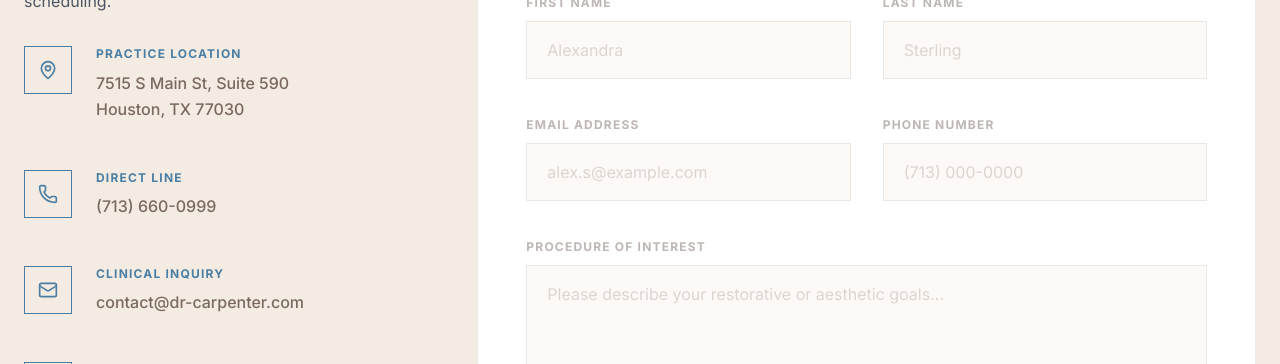
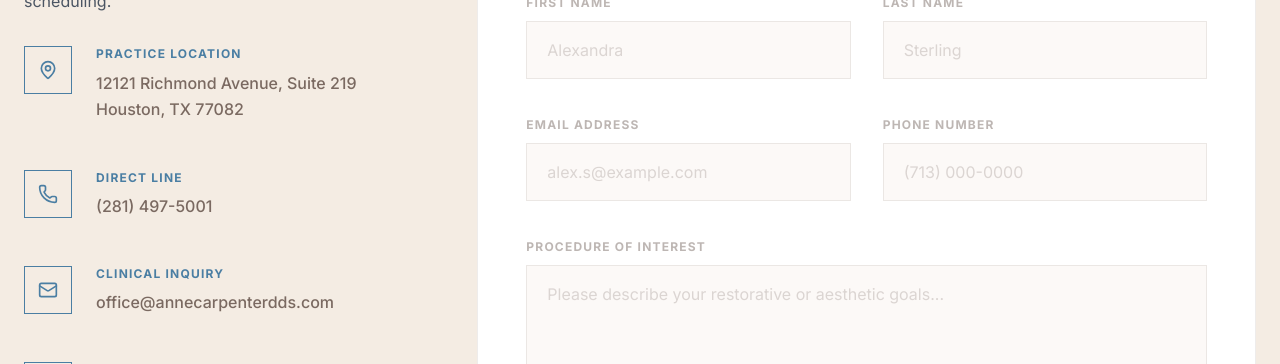
Before and after one commit to boredluisj/carpenter-dental-demo, a React (Vite) app: page /contact in a window 1280 px wide. Shown: the part 742-1106 px from the top of the page. Built offline with nearby package versions, Linux system fonts and the light colour scheme; a web font is replaced by a local one.

Commit message:
chore: final branding lockdown - authenticated contact data, legal sub-pages, and clinical sub-page assets

```diff
--- a/src/pages/About.tsx
+++ b/src/pages/About.tsx
@@ -43,7 +43,7 @@ const About = () => {
             >
               <div className="absolute -inset-4 border border-dark/5 -z-10 translate-x-8 translate-y-8" />
               <img
-                src="https://www.cosmeticdentisthoustontx.com/images/slideshow/houston-dentist12.jpg"
+                src="/images/modern-clinic.png"
                 alt="Dr. Carpenter's Houston Practice"
                 className="w-full h-[600px] object-cover grayscale-[0.2] hover:grayscale-0 transition-all duration-700"
               />
--- a/src/pages/Contact.tsx
+++ b/src/pages/Contact.tsx
@@ -50,7 +50,7 @@ const Contact = () => {
                   </div>
                   <div>
                     <p className="text-xs font-bold tracking-widest uppercase text-primary-600 mb-2">Practice Location</p>
-                    <p className="text-dark/80 font-medium leading-relaxed">7515 S Main St, Suite 590<br/>Houston, TX 77030</p>
+                    <p className="text-dark/80 font-medium leading-relaxed">12121 Richmond Avenue, Suite 219<br/>Houston, TX 77082</p>
                   </div>
                 </div>
 
@@ -60,7 +60,7 @@ const Contact = () => {
                   </div>
                   <div>
                     <p className="text-xs font-bold tracking-widest uppercase text-primary-600 mb-2">Direct Line</p>
-                    <p className="text-dark/80 font-medium">(713) 660-0999</p>
+                    <p className="text-dark/80 font-medium">(281) 497-5001</p>
                   </div>
                 </div>
 
@@ -70,7 +70,7 @@ const Contact = () => {
                   </div>
                   <div>
                     <p className="text-xs font-bold tracking-widest uppercase text-primary-600 mb-2">Clinical Inquiry</p>
-                    <p className="text-dark/80 font-medium">contact@dr-carpenter.com</p>
+                    <p className="text-dark/80 font-medium">office@annecarpenterdds.com</p>
                   </div>
                 </div>
 
```
